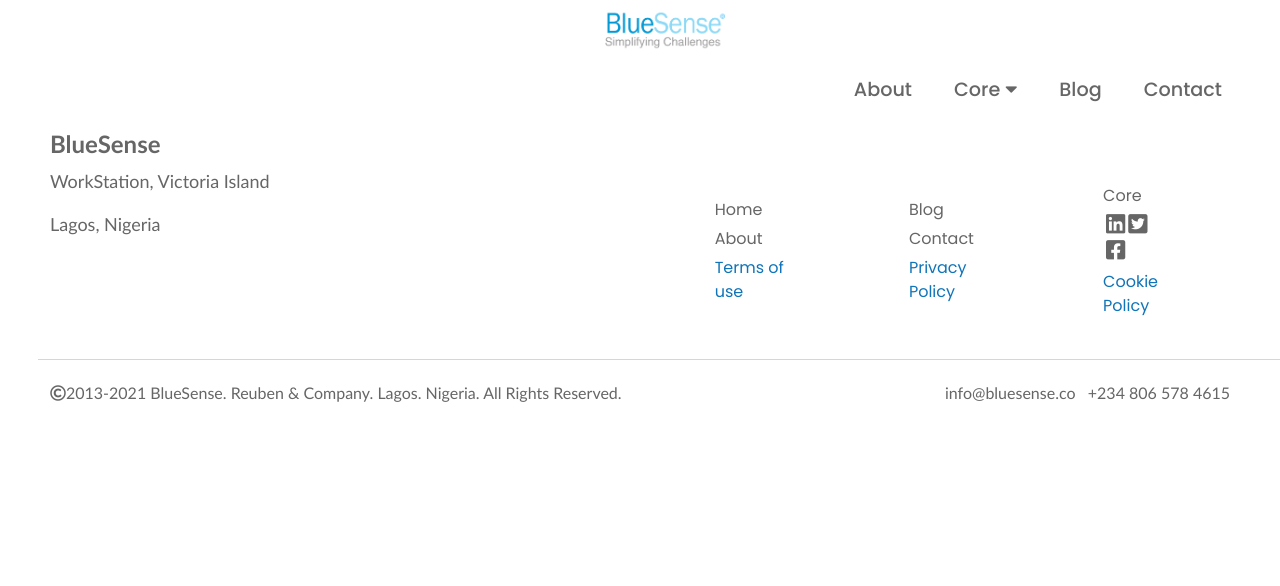
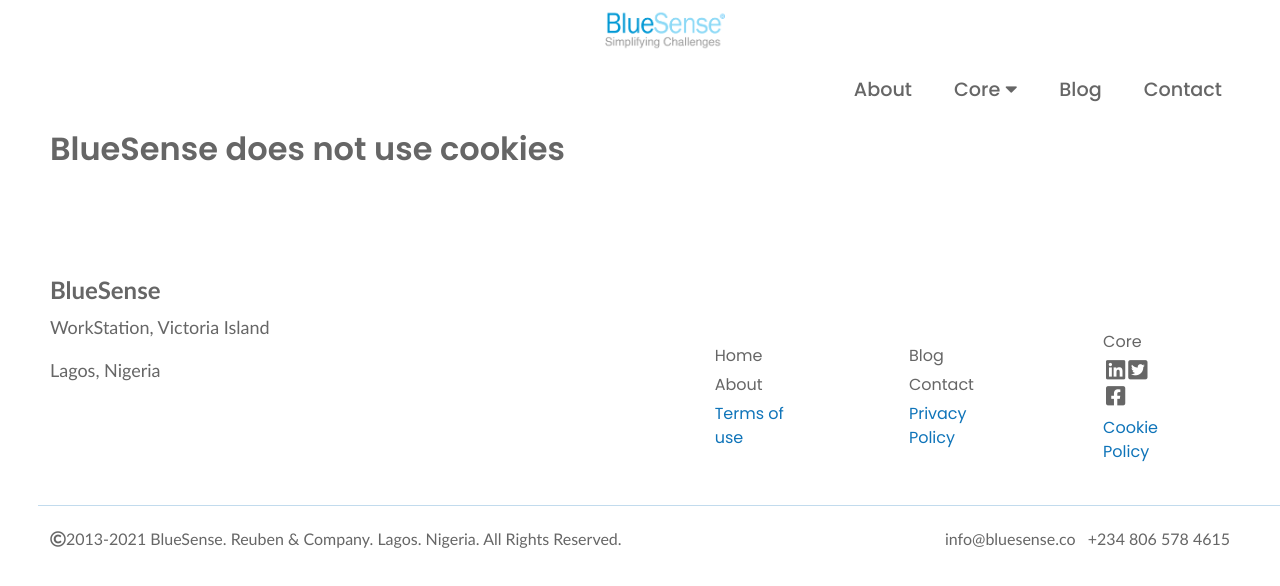
Before and after one commit to Kolajosh/BlueSense, a React (Create React App) app: page /cookiepolicy in a window 1280 px wide. Shown: the top 586 px of the page. Built offline with nearby package versions, Linux system fonts and the light colour scheme; the HTML template or start-up script is replaced by a standard one; a web font is replaced by a local one.

Commit message:
cookie policy update

```diff
--- a/src/App.js
+++ b/src/App.js
@@ -12,6 +12,7 @@
 import FooterComponent from "./components/FooterComponent";
 import About from "./components/pages/About";
 import PrivacyPolicy from "./components/pages/PrivacyPolicy";
+import CookiePolicy from "./components/pages/CookiePolicy";
 
 function App() {
   return (
@@ -27,6 +28,7 @@
         <Route path='/analytics' component={Analytics} />
         <Route path='/strategy' component={Strategy} />
         <Route path='/privacypolicy' component={PrivacyPolicy} />
+        <Route path='/cookiepolicy' component={CookiePolicy} />
       </Switch>
       <FooterComponent />
     </Router>
--- /dev/null
+++ b/src/components/CookieSection.css
@@ -0,0 +1,15 @@
+.cookie-container {
+  width: 100%;
+}
+.cookie-head {
+  margin-top: 50px;
+  padding-left: 50px;
+  padding-right: 50px;
+  padding-bottom: 50px;
+}
+.cookie-head h2 {
+  font-family: Poppins, sans-serif;
+  font-weight: 600;
+  color: #666666;
+  object-position: center;
+}
--- /dev/null
+++ b/src/components/CookieSection.js
@@ -0,0 +1,16 @@
+import React from "react";
+import "./CookieSection.css";
+
+function CookieSection() {
+  return (
+    <>
+      <div className='cookie-container'>
+        <div className='cookie-head'>
+          <h2>BlueSense does not use cookies</h2>
+        </div>
+      </div>
+    </>
+  );
+}
+
+export default CookieSection;
--- a/src/components/FooterComponent.js
+++ b/src/components/FooterComponent.js
@@ -76,7 +76,7 @@
                     </a>
                   </li>
                   <li>
-                    <Link to='/about' className='footer-link'>
+                    <Link to='/cookiepolicy' className='footer-link'>
                       <span className='blue-link'>Cookie Policy</span>
                     </Link>
                   </li>
--- /dev/null
+++ b/src/components/pages/CookiePolicy.js
@@ -0,0 +1,12 @@
+import React from "react";
+import CookieSection from "../CookieSection";
+
+function CookiePolicy() {
+  return (
+    <>
+      <CookieSection />
+    </>
+  );
+}
+
+export default CookiePolicy;
```
Also changed, not shown: src/components/Hwwsection.js (+32 -21 lines).
